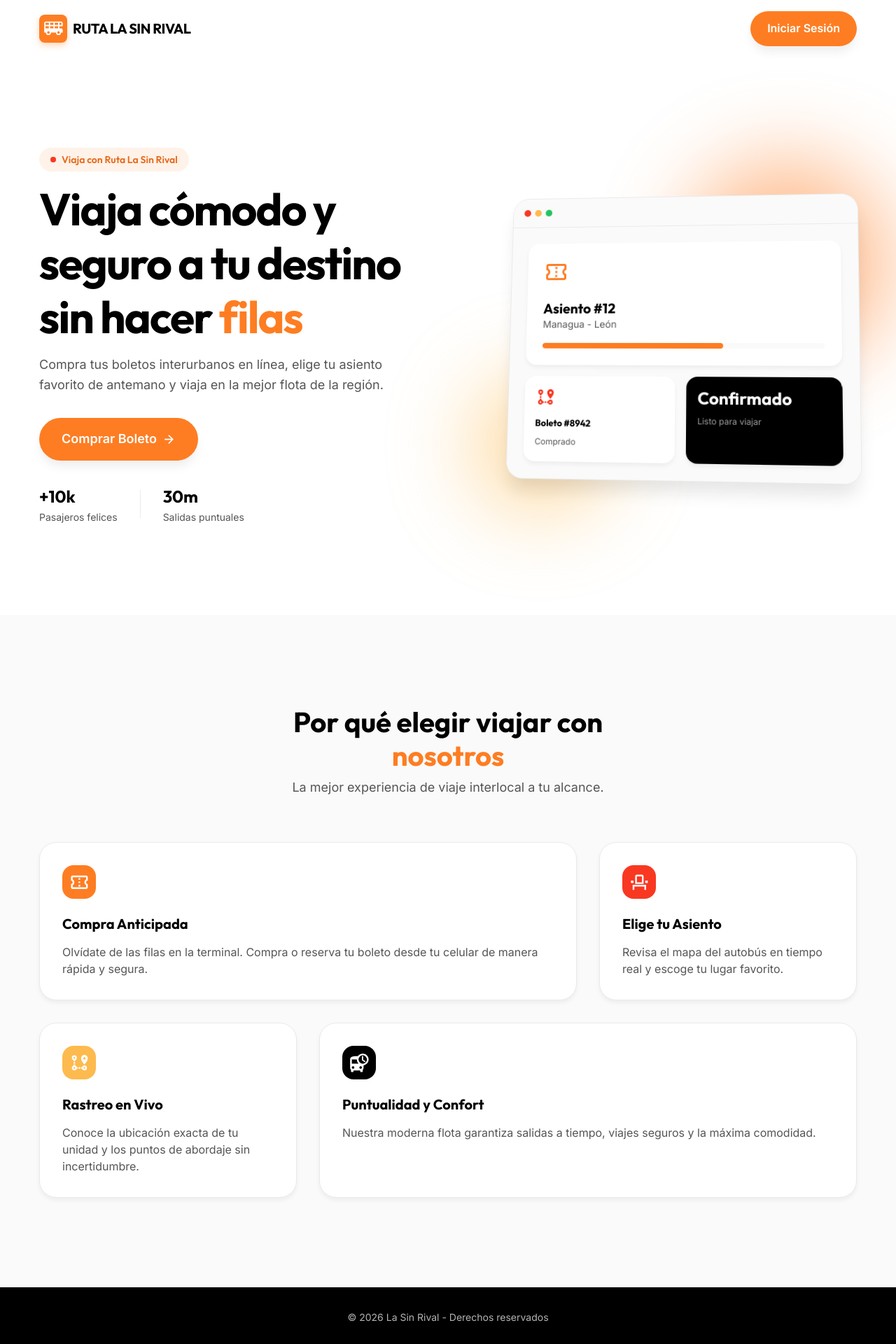
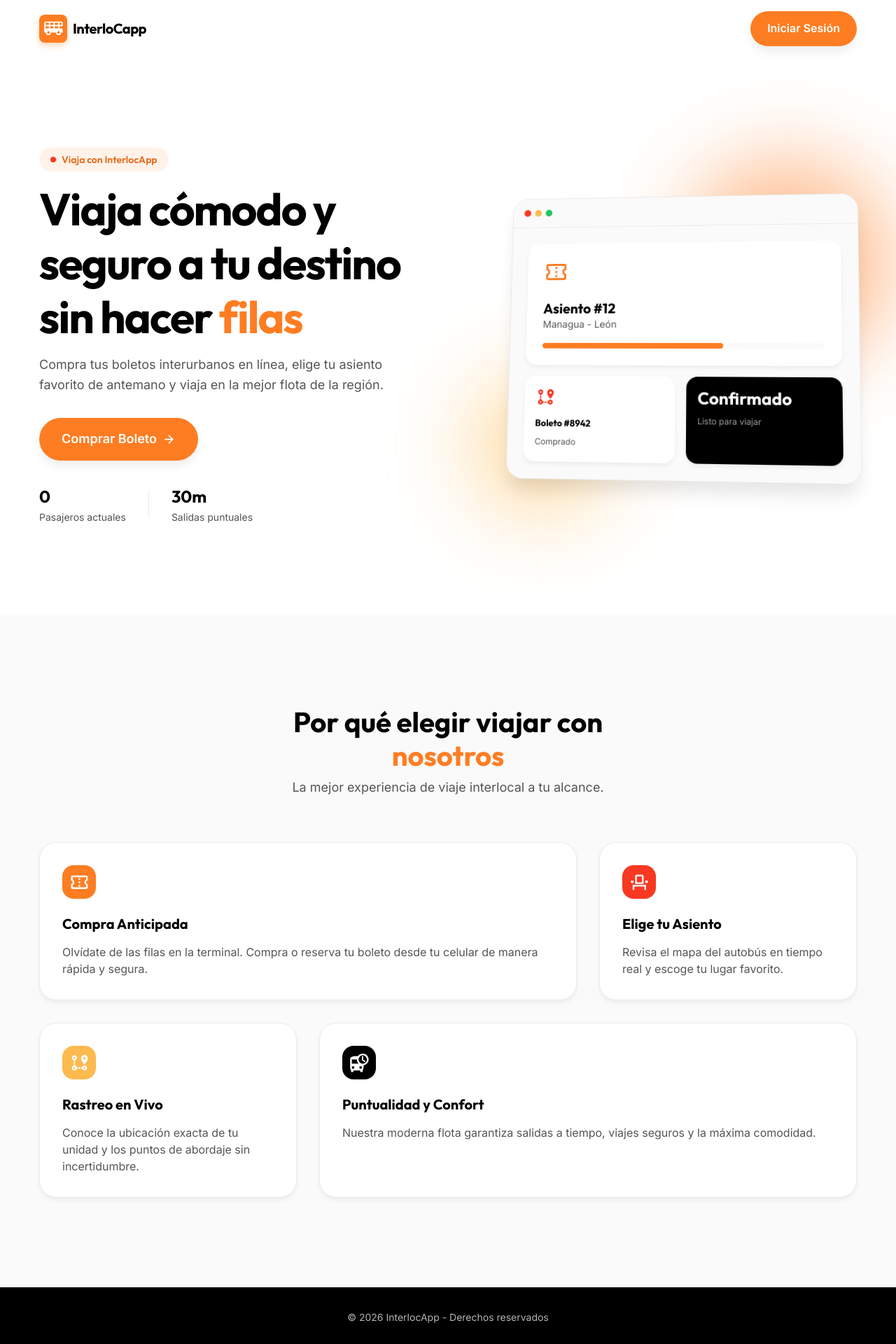
Before and after one commit to Zeols/interlocapp, a Next.js app: page / in a window 1280 px wide. Shown: the top 1920 px of the page at 70% size. Built offline with nearby package versions, Linux system fonts and the light colour scheme.

Commit message:
Cambios al nombre

```diff
--- a/src/app/page.tsx
+++ b/src/app/page.tsx
@@ -13,7 +13,7 @@ export default function Home() {
 
       <footer className="footer section-padding">
         <div className="container">
-          <p>© {new Date().getFullYear()} La Sin Rival - Derechos reservados</p>
+          <p>© {new Date().getFullYear()} InterlocApp - Derechos reservados</p>
         </div>
       </footer>
 
--- a/src/components/Hero.tsx
+++ b/src/components/Hero.tsx
@@ -13,7 +13,7 @@ export default function Hero() {
         <div className="hero-content">
           <div className="badge">
             <span className="badge-dot"></span>
-            Viaja con Ruta La Sin Rival
+            Viaja con InterlocApp
           </div>
           <h1 className="hero-title">
             Viaja cómodo y seguro a tu destino sin hacer <span className="highlight">filas</span>
@@ -28,8 +28,8 @@ export default function Hero() {
             </Link>
             <div className="stats-row">
               <div className="stat">
-                <span className="stat-number">+10k</span>
-                <span className="stat-label">Pasajeros felices</span>
+                <span className="stat-number">0</span>
+                <span className="stat-label">Pasajeros actuales</span>
               </div>
               <div className="stat-divider"></div>
               <div className="stat">
--- a/src/components/Navbar.tsx
+++ b/src/components/Navbar.tsx
@@ -23,7 +23,7 @@ export default function Navbar() {
           <div className="logo-icon">
             <Icon path={mdiBusDoubleDecker} size={1.2} color="var(--color-text-light)" />
           </div>
-          <span className="logo-text">RUTA LA SIN RIVAL</span>
+          <span className="logo-text">InterloCapp</span>
         </Link>
         <div className="navbar-actions">
           <Link href="/login" className="btn btn-primary">
```
Also changed, not shown: src/app/compra/page.tsx (line endings or trailing spaces).
